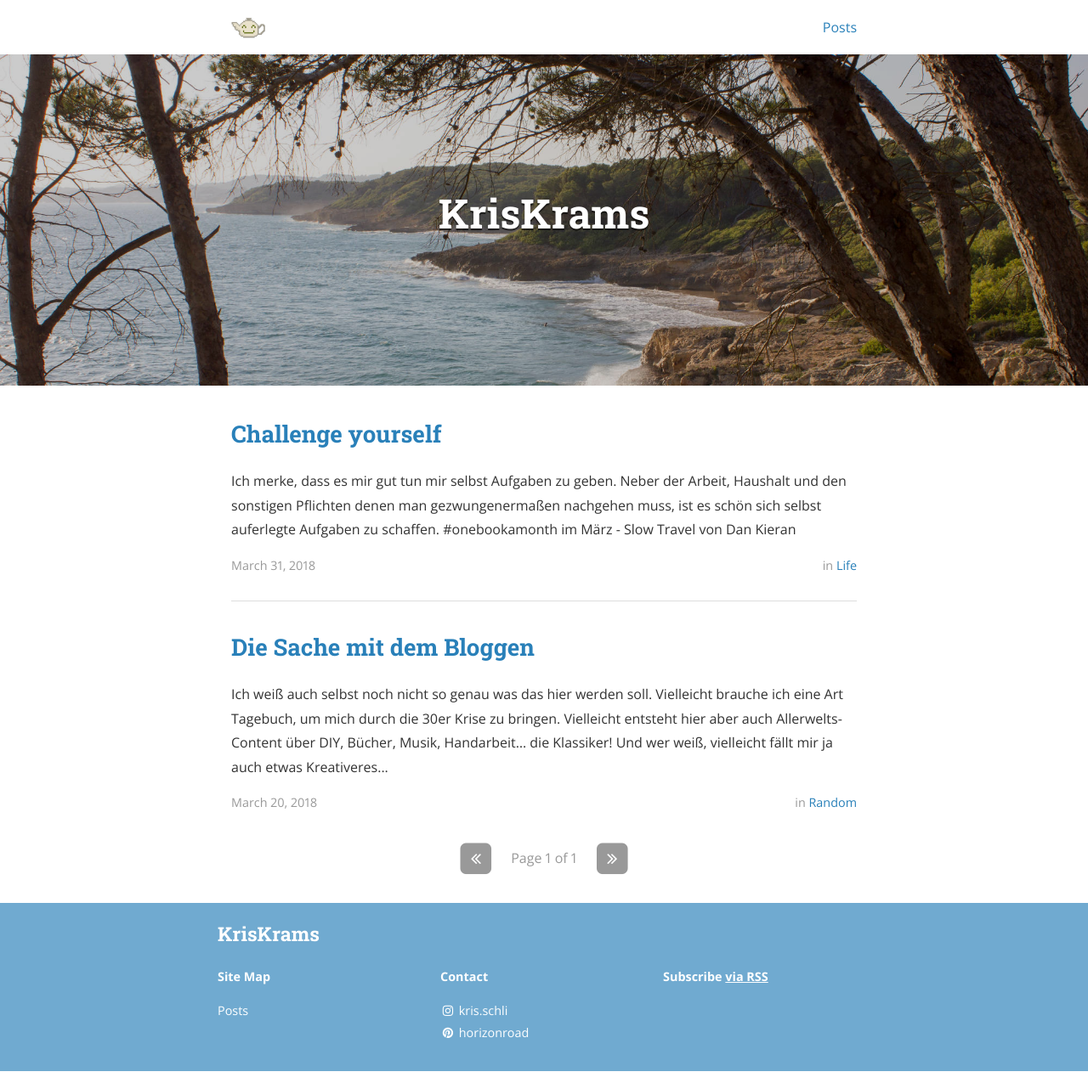
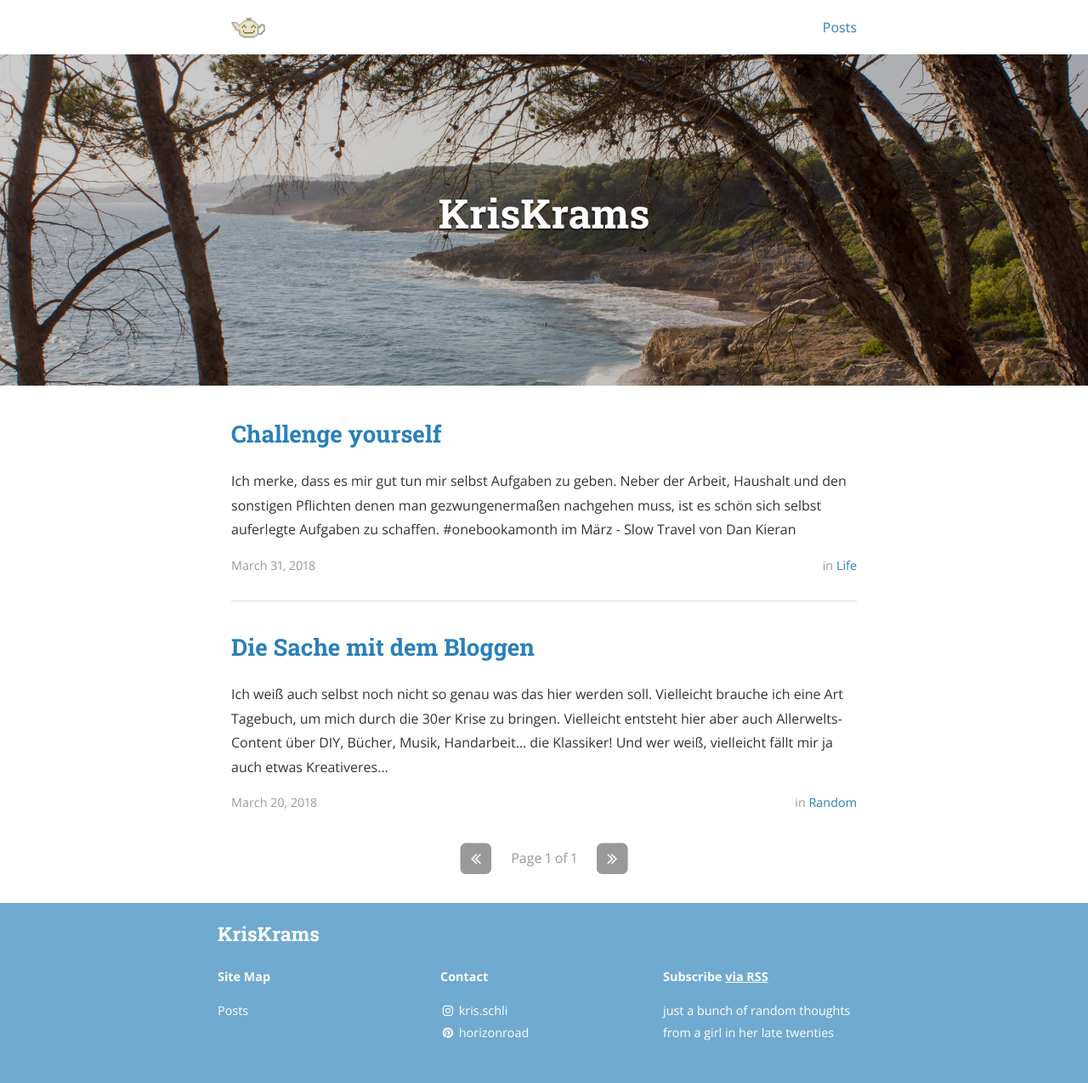
Before and after one commit to KrisKrams/kriskrams.github.io, a Jekyll site: the page built from index.html, in a window 1280 px wide. Shown: the whole page at 85% size. Built offline with Jekyll 4.4.1, drawn with Linux system fonts in a browser that asks for light colours; nearby versions of some CDN libraries; the list of posts is cut into pages by our own code.

Commit message:
Update _config.yml

```diff
--- a/_config.yml
+++ b/_config.yml
@@ -13,7 +13,7 @@ title: KrisKrams
 subtitle: ""
 # email:
 name: Kris
-description: ""
+description: "just a bunch of random thoughts from a girl in her late twenties"
 # Base URL of site (i.e. /blog). It should always start with a slash,
 # and never end with a slash. Set it to a blank value if hosting at the
 # root of your server.
```
